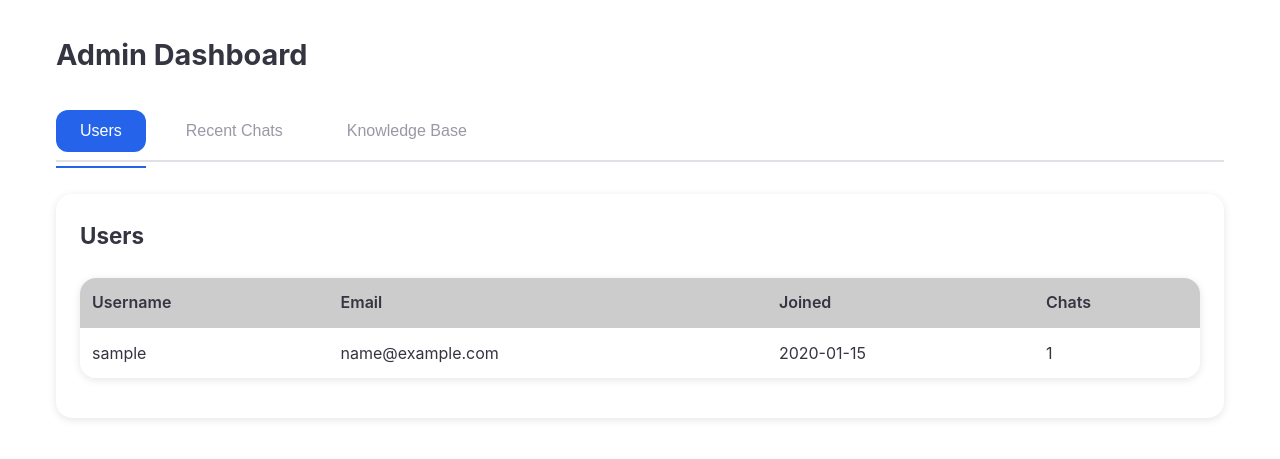
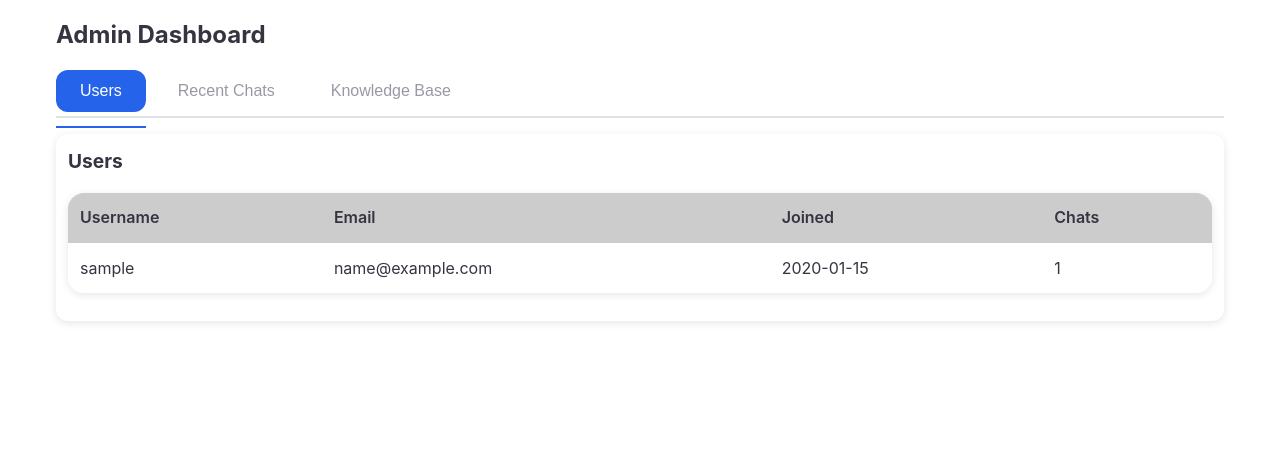
Before and after one commit to Bboyd59/chatryan, a Flask app: page /admin in a window 1280 px wide. Shown: the part 93-552 px from the top of the page. Run offline with Flask 3, Linux system fonts and the light colour scheme; a user stored in the database is signed in; tables that the repository leaves empty hold one stand-in row (values such as "Sample post").

Commit message:
Agent query: Is the admin interface now more compact with reduced height and spacing?
Screenshot: https://storage.googleapis.com/screenshot-production-us-central1/8929778e-5396-459b-b19e-15e632699f10/08b6842f-dc6a-43e9-afb1-d094dcb5a6f0.jpg

```diff
--- a/static/css/admin.css
+++ b/static/css/admin.css
@@ -1,21 +1,21 @@
 .admin-panel {
     max-width: 1200px;
-    margin: 2rem auto;
+    margin: 1rem auto;
     padding: 0 1rem;
 }
 
 .admin-panel h2 {
     color: var(--text-primary);
-    margin-bottom: 2rem;
-    font-size: 1.8rem;
+    margin-bottom: 1rem;
+    font-size: 1.5rem;
 }
 
 .tabs {
     display: flex;
-    gap: 1rem;
-    margin-bottom: 2rem;
+    gap: 0.5rem;
+    margin-bottom: 1rem;
     border-bottom: 2px solid var(--border-color);
-    padding-bottom: 0.5rem;
+    padding-bottom: 0.25rem;
 }
 
 .tab-btn {
@@ -41,8 +41,8 @@
 .tab-content {
     display: none;
     background: var(--bg-primary);
-    padding: 1.5rem;
-    border-radius: 1rem;
+    padding: 0.75rem;
+    border-radius: 0.75rem;
     box-shadow: 0 2px 8px rgba(0, 0, 0, 0.1);
 }
 
@@ -52,8 +52,8 @@
 
 .tab-content h3 {
     color: var(--text-primary);
-    margin-bottom: 1.5rem;
-    font-size: 1.4rem;
+    margin-bottom: 0.75rem;
+    font-size: 1.2rem;
 }
 
 table {
@@ -67,7 +67,7 @@ table {
 }
 
 th, td {
-    padding: 1rem;
+    padding: 0.5rem 0.75rem;
     background: var(--bg-primary);
     border-bottom: 1px solid var(--border-color);
 }
```
Also changed, not shown: Screenshot 2024-12-04 at 1.02.54 PM.png (added).
